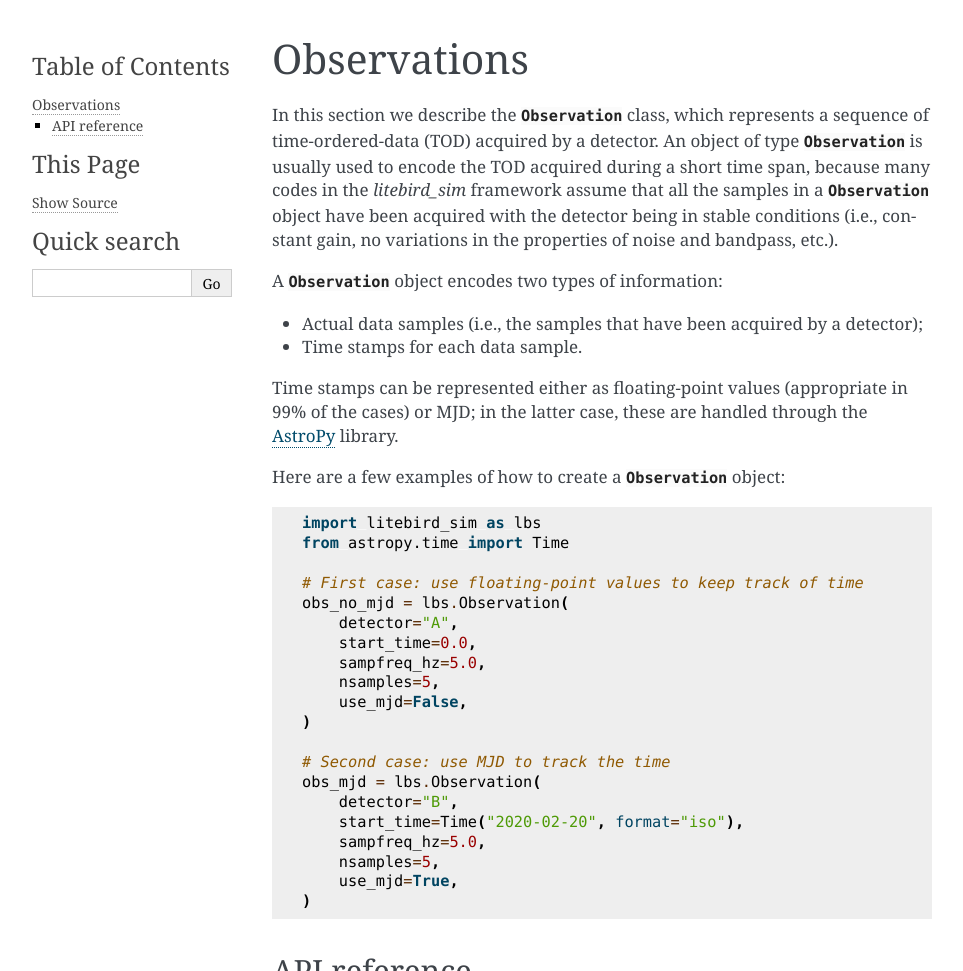
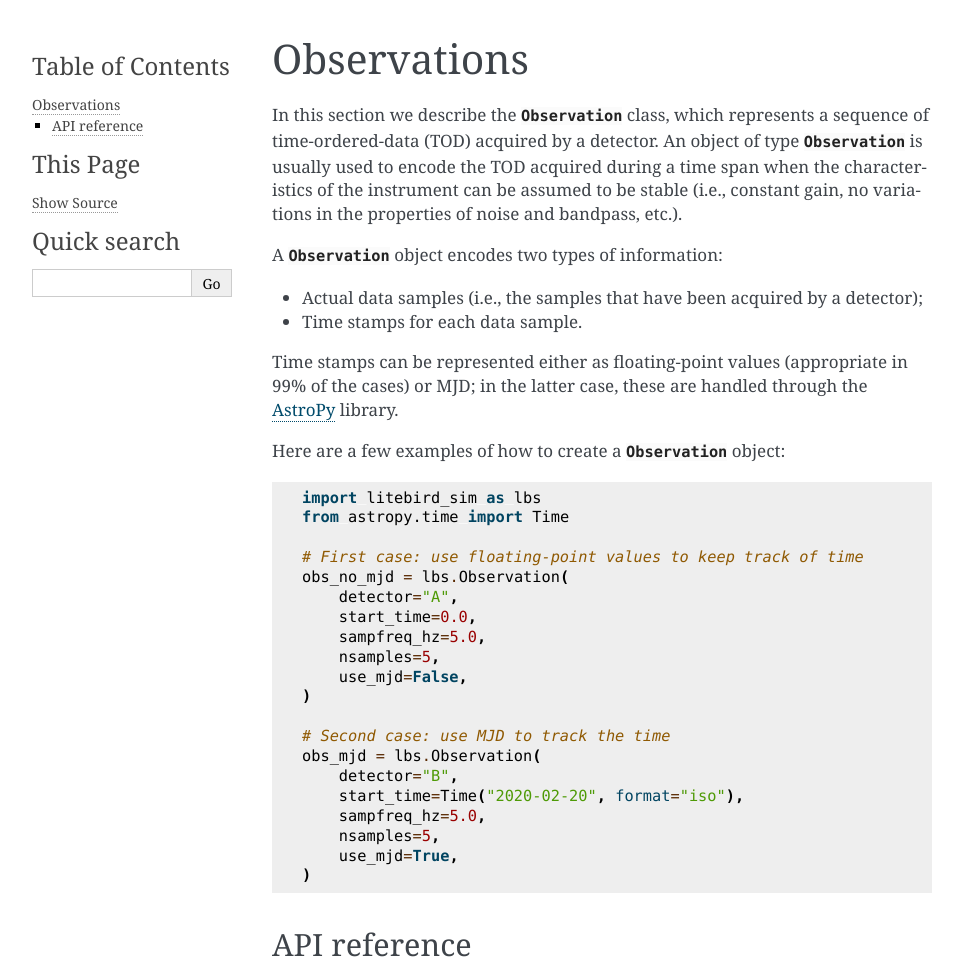
Before and after one commit to litebird/litebird_sim, a Sphinx documentation site: the page built from docs/source/observations.rst, in a window 1280 px wide, cut to the strip 0-971 px from the top of the page. Shown: the whole strip, without its empty margins (148-1111 px from the left). Built offline with Sphinx 7.4.7, drawn with Linux system fonts in a browser that asks for light colours.

Commit message:
Fix sentence in the docs

```diff
--- a/docs/source/observations.rst
+++ b/docs/source/observations.rst
@@ -4,11 +4,9 @@ Observations
 In this section we describe the :class:`.Observation` class, which
 represents a sequence of time-ordered-data (TOD) acquired by a
 detector. An object of type :class:`Observation` is usually used to
-encode the TOD acquired during a short time span, because many codes
-in the `litebird_sim` framework assume that all the samples in a
-:class:`Observation` object have been acquired with the detector being
-in stable conditions (i.e., constant gain, no variations in the
-properties of noise and bandpass, etc.).
+encode the TOD acquired during a time span when the characteristics of
+the instrument can be assumed to be stable (i.e., constant gain, no
+variations in the properties of noise and bandpass, etc.).
 
 A :class:`Observation` object encodes two types of information:
 
```
